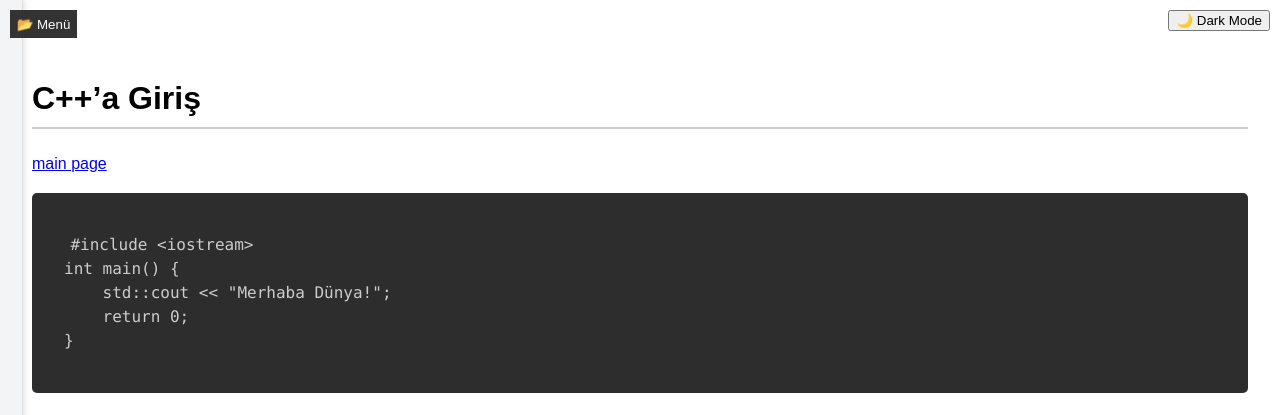
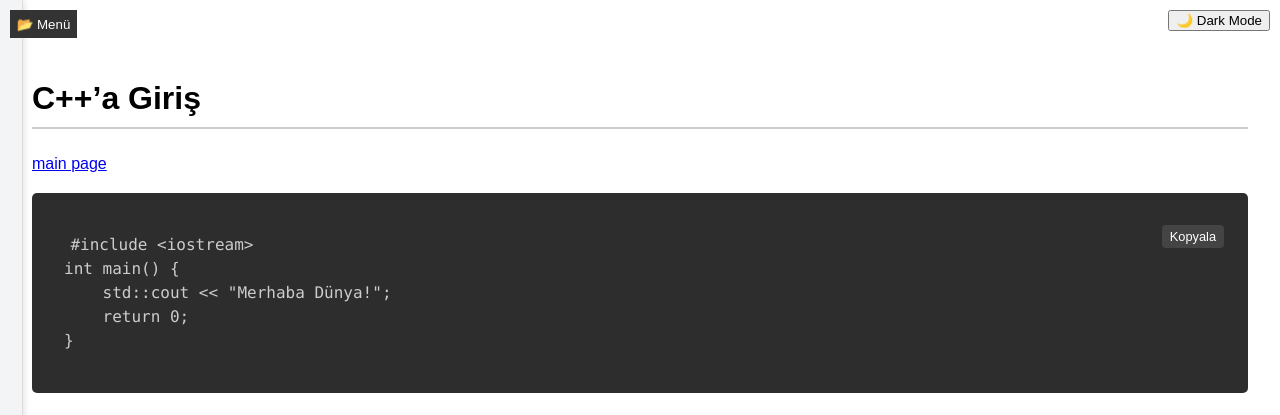
Before and after one commit to burakatalay06/burakatalay06.github.io, a Jekyll site: the page built from cpp/ders-giris.md, in a window 1280 px wide. Shown: the top 415 px of the page. Built offline with Jekyll 4.4.1, drawn with Linux system fonts in a browser that asks for light colours; nearby versions of some CDN libraries.

Commit message:
deafult.html: code blocks copy feature added.

```diff
--- a/_layouts/default.html
+++ b/_layouts/default.html
@@ -105,6 +105,7 @@
     button[onclick="toggleDarkMode()"] {
       animation: fadeInSoft 0.5s ease;
     }
+
     .dark-mode .sidebar {
       background-color: #1e1e1e;
       color: #ccc;
@@ -132,6 +133,23 @@
     .dark-mode pre {
       background-color: #222;
       color: #ddd;
+    }
+
+    .copy-btn {
+      position: absolute;
+      top: 8px;
+      right: 8px;
+      background: #444;
+      color: #fff;
+      border: none;
+      padding: 4px 8px;
+      cursor: pointer;
+      font-size: 0.8em;
+      border-radius: 4px;
+    }
+
+    .code-container {
+      position: relative;
     }
   </style>
 </head>
@@ -178,6 +196,35 @@
       document.getElementById('sidebar').classList.toggle('open');
     }
   </script>
+
+  <script>
+    document.addEventListener("DOMContentLoaded", () => {
+      document.querySelectorAll("pre > code").forEach((codeBlock) => {
+        const button = document.createElement("button");
+        button.className = "copy-btn";
+        button.type = "button";
+        button.innerText = "Kopyala";
+
+        button.addEventListener("click", () => {
+          navigator.clipboard.writeText(codeBlock.innerText).then(() => {
+            button.innerText = "Kopyalandı!";
+            setTimeout(() => {
+              button.innerText = "Kopyala";
+            }, 2000);
+          });
+        });
+
+        const pre = codeBlock.parentNode;
+        const wrapper = document.createElement("div");
+        wrapper.className = "code-container";
+
+        pre.parentNode.replaceChild(wrapper, pre);
+        wrapper.appendChild(pre);
+        wrapper.appendChild(button);
+      });
+    });
+  </script>
+
 </body>
 
 </html>
```
